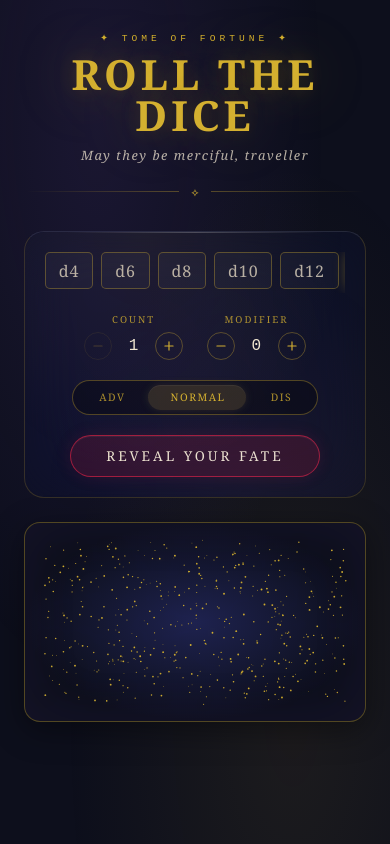
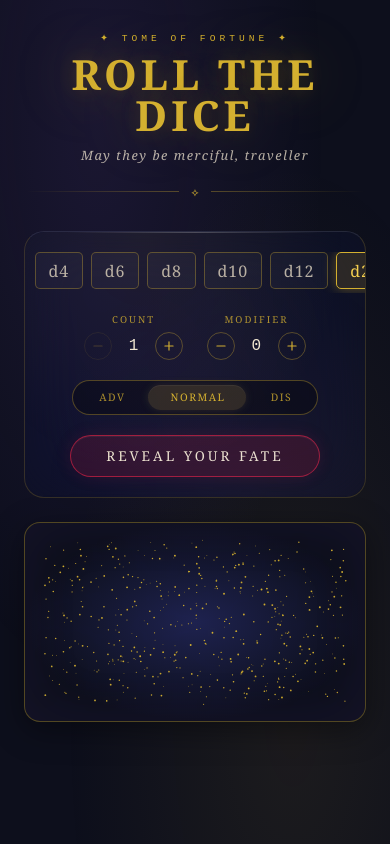
Before and after one commit to Nyarlat-hotep/dice-roller, a React (Vite) app: page / in a window 390 px wide. Built offline with nearby package versions, Linux system fonts and the light colour scheme.

Commit message:
mobile: extend die selector to panel edges via negative margins

```diff
--- a/src/components/DieSelector.css
+++ b/src/components/DieSelector.css
@@ -10,6 +10,12 @@
     flex-wrap: nowrap;
     overflow-x: auto;
     justify-content: flex-start;
+    /* pull out to panel border, overriding its 1.25rem padding */
+    margin-left: -1.25rem;
+    margin-right: -1.25rem;
+    /* small inner padding so buttons clear the rounded corners */
+    padding-left: 0.6rem;
+    padding-right: 0.6rem;
     padding-bottom: 0.25rem;
     scrollbar-width: none;
   }
```
